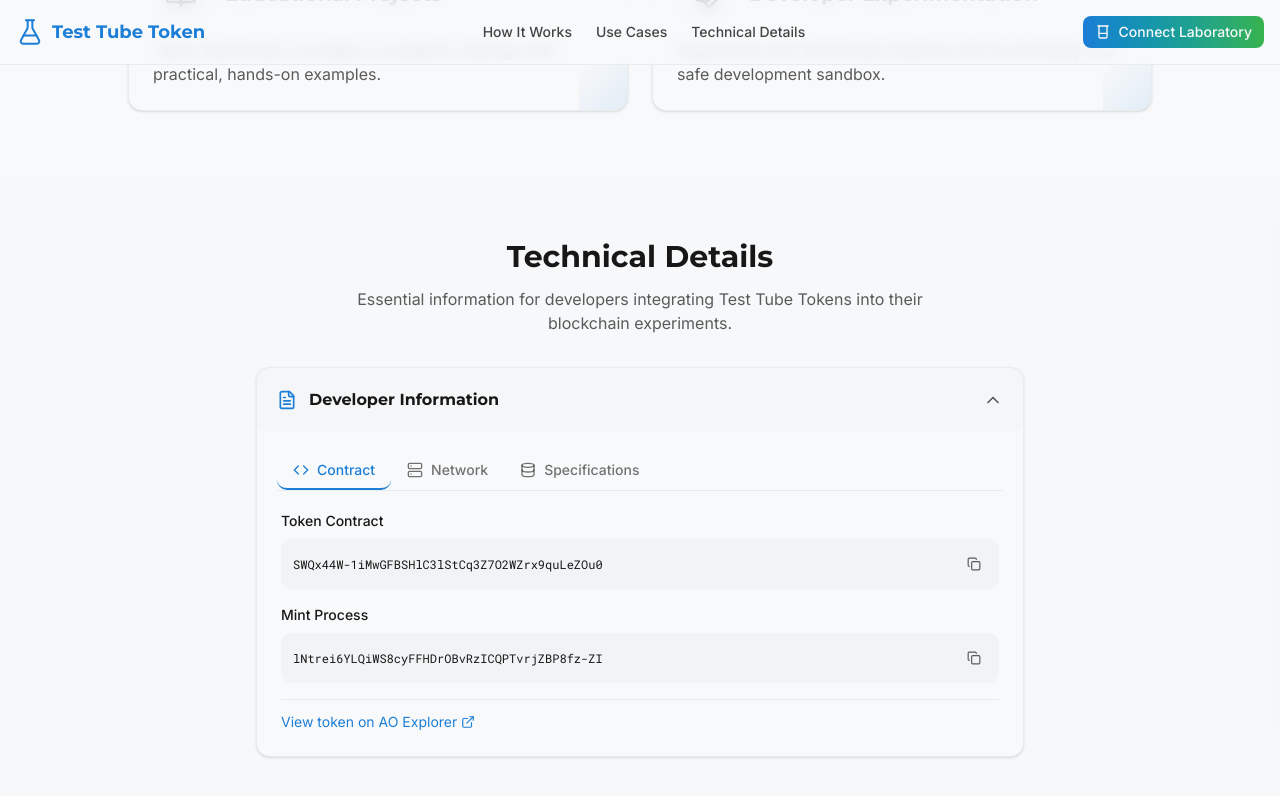
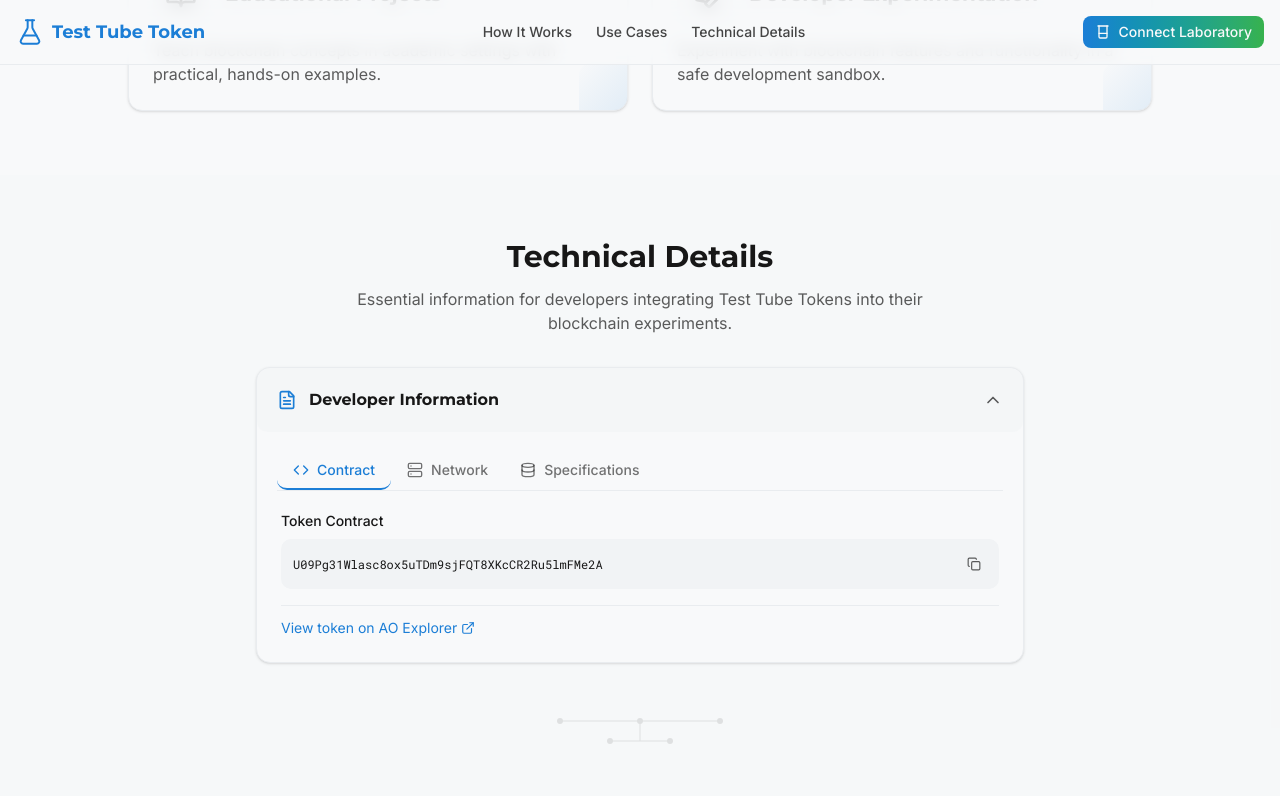
Before and after one commit to skyf0xx/test-tube-token, a Next.js app: page / in a window 1280 px wide. Both pictures are taken after a click on the button "Developer Information". Shown: the part 2321-3117 px from the top of the page. Built offline with nearby package versions, Linux system fonts and the light colour scheme.

Commit message:
feat: update token address

```diff
--- a/src/components/sections/technical-details-section.tsx
+++ b/src/components/sections/technical-details-section.tsx
@@ -11,7 +11,7 @@ import {
     Code,
 } from 'lucide-react';
 import { toast } from 'react-toastify';
-import { MINT_TOKEN, MINT_PROCESS } from '@/utils/wallet-actions';
+import { TEST_TOKEN } from '@/utils/wallet-actions';
 
 export const TechnicalDetailsSection: React.FC = () => {
     const [activeTab, setActiveTab] = useState<
@@ -121,41 +121,14 @@ export const TechnicalDetailsSection: React.FC = () => {
                                             </div>
                                             <div className="flex items-center bg-muted p-3 rounded-lg">
                                                 <code className="text-xs font-mono flex-1 overflow-x-auto">
-                                                    {MINT_TOKEN}
+                                                    {TEST_TOKEN}
                                                 </code>
                                                 <motion.button
                                                     className="ml-2 p-1.5 rounded-md hover:bg-foreground/10"
                                                     onClick={() =>
                                                         handleCopy(
-                                                            MINT_TOKEN,
+                                                            TEST_TOKEN,
                                                             'Token contract address'
-                                                        )
-                                                    }
-                                                    whileHover={{ scale: 1.1 }}
-                                                    whileTap={{ scale: 0.9 }}
-                                                >
-                                                    <Copy
-                                                        size={14}
-                                                        className="text-foreground/70"
-                                                    />
-                                                </motion.button>
-                                            </div>
-                                        </div>
-
-                                        <div className="mb-4">
-                                            <div className="text-sm font-medium mb-2">
-                                                Mint Process
-                                            </div>
-                                            <div className="flex items-center bg-muted p-3 rounded-lg">
-                                                <code className="text-xs font-mono flex-1 overflow-x-auto">
-                                                    {MINT_PROCESS}
-                                                </code>
-                                                <motion.button
-                                                    className="ml-2 p-1.5 rounded-md hover:bg-foreground/10"
-                                                    onClick={() =>
-                                                        handleCopy(
-                                                            MINT_PROCESS,
-                                                            'Mint process ID'
                                                         )
                                                     }
                                                     whileHover={{ scale: 1.1 }}
@@ -171,7 +144,7 @@ export const TechnicalDetailsSection: React.FC = () => {
 
                                         <div className="mt-4 pt-3 border-t border-border">
                                             <a
-                                                href={`https://ao.arweave.dev/#/process/${MINT_TOKEN}`}
+                                                href={`https://ao.arweave.dev/#/process/${TEST_TOKEN}`}
                                                 target="_blank"
                                                 rel="noopener noreferrer"
                                                 className="flex items-center text-primary hover:underline text-sm"
@@ -289,15 +262,7 @@ export const TechnicalDetailsSection: React.FC = () => {
                                                             Decimals
                                                         </span>
                                                         <span className="text-sm font-mono">
-                                                            8
-                                                        </span>
-                                                    </div>
-                                                    <div className="flex items-center justify-between">
-                                                        <span className="text-sm">
-                                                            Standard
-                                                        </span>
-                                                        <span className="text-sm font-mono">
-                                                            AO PST
+                                                            12
                                                         </span>
                                                     </div>
                                                 </div>
--- a/src/components/sections/token-dispenser-section.tsx
+++ b/src/components/sections/token-dispenser-section.tsx
@@ -15,7 +15,7 @@ import {
 } from 'lucide-react';
 import { useTestTubeWalletStore } from '@/hooks/use-testtube-wallet';
 import { toast } from 'react-toastify';
-import { MINT_TOKEN } from '@/utils/wallet-actions';
+import { TEST_TOKEN } from '@/utils/wallet-actions';
 import { cn } from '@/utils/utils';
 import { sendMessage } from '@/utils/messages';
 
@@ -199,7 +199,7 @@ const ConnectedDispenser: React.FC<{ address: string }> = ({ address }) => {
                 { name: 'Quantity', value: '10000000000' }, // 100 tokens with 8 decimal places
             ];
 
-            const txId = await sendMessage(MINT_TOKEN, tags, true);
+            const txId = await sendMessage(TEST_TOKEN, tags, true);
 
             // Store the transaction details and timestamp
             const txData = { id: txId, timestamp: Date.now() };
@@ -445,7 +445,7 @@ const ConnectedDispenser: React.FC<{ address: string }> = ({ address }) => {
                                                 </div>
                                                 <div className="mt-2 pt-2 border-t border-border">
                                                     <a
-                                                        href={`https://ao.arweave.dev/#/process/${MINT_TOKEN}`}
+                                                        href={`https://ao.arweave.dev/#/process/${TEST_TOKEN}`}
                                                         target="_blank"
                                                         rel="noopener noreferrer"
                                                         className="flex items-center justify-center text-xs text-primary hover:underline"
--- a/src/utils/wallet-actions.ts
+++ b/src/utils/wallet-actions.ts
@@ -8,8 +8,7 @@ import {
     setCache,
 } from './cache';
 
-export const MINT_PROCESS = 'lNtrei6YLQiWS8cyFFHDrOBvRzICQPTvrjZBP8fz-ZI';
-export const MINT_TOKEN = 'SWQx44W-1iMwGFBSHlC3lStCq3Z7O2WZrx9quLeZOu0';
+export const TEST_TOKEN = 'U09Pg31Wlasc8ox5uTDm9sjFQT8XKcCR2Ru5lmFMe2A';
 
 interface StakedBalance {
     address: never;
```
